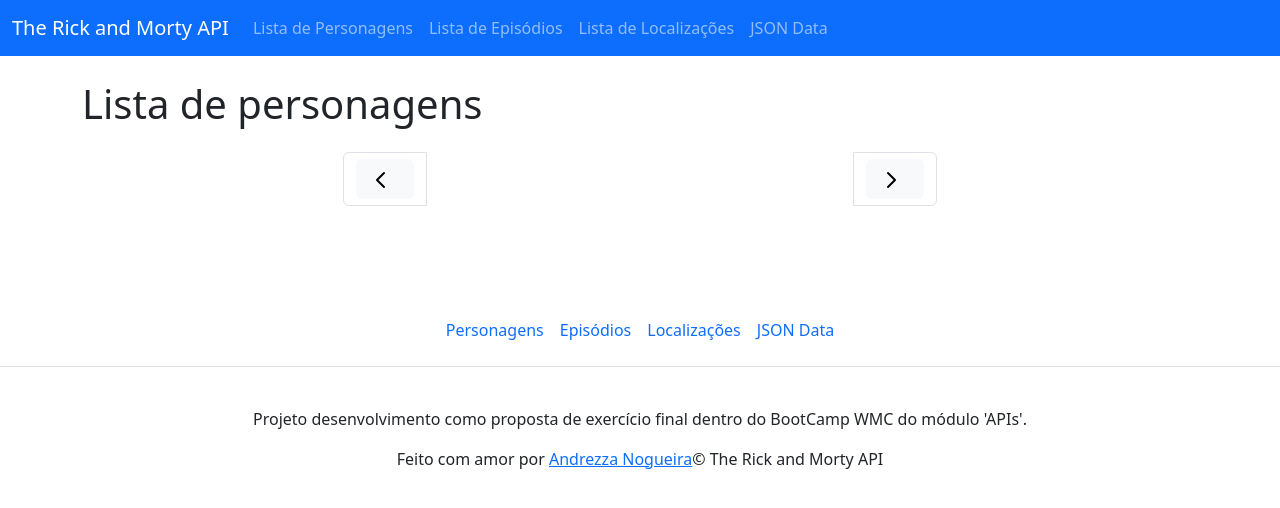
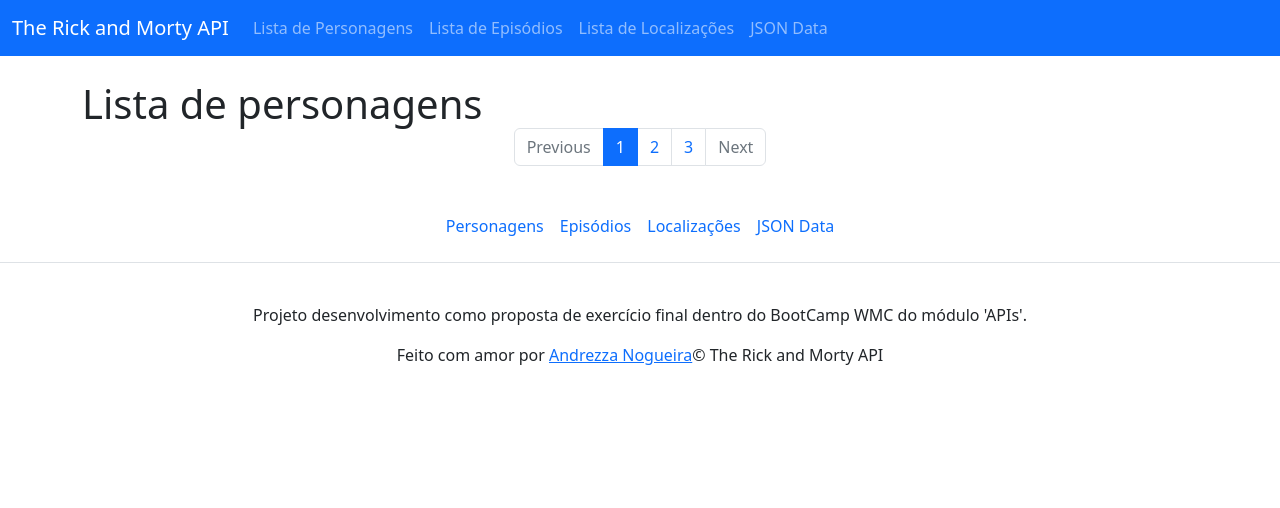
Before and after one commit to Andiichi/Desafio_API_Rick_and_Morty, a Flask app: page /characters in a window 1280 px wide. Shown: the top 508 px of the page. Run offline with Flask 3, Linux system fonts and the light colour scheme; data that the repository does not hold is empty.

Commit message:
update: melhorias na pag characters e de episodes

```diff
--- a/app.py
+++ b/app.py
@@ -3,29 +3,44 @@ import requests, json
 
 app = Flask(__name__)
 
-
+# Redireciona para a primeira página de personagens
 @app.route('/')
 def get_page():
-    return redirect(url_for('get_list_characters_page'))
-
+    return redirect(url_for('get_list_characters_page', page=1))
 
 
 
 @app.route('/characters')
 def get_list_characters_page():
-    page_id = request.args.get('page', 1)  # Pega o número da página da query string, default 1
+    # Obtém o número da página da query string, por padrão é 1
+    page_id = request.args.get('page', 1, type=int)
+
+    # URL da API com a página solicitada
     url = f'https://rickandmortyapi.com/api/character?page={page_id}'
     response = requests.get(url)
     data_dict = response.json()
 
-    # Extraindo os dados da paginação
+    # Extraindo os dados de paginação
     next_page = data_dict['info']['next']
     prev_page = data_dict['info']['prev']
+    total_pages = data_dict['info']['pages']  # Número total de páginas
+
+    # Determinando o intervalo de páginas para exibir
+    start_page = max(page_id - 1, 1)
+    end_page = min(page_id + 2, total_pages)
+
+    # Determinando o próximo e o anterior com base no número da página atual
+    next_page_num = page_id + 1 if next_page else None
+    prev_page_num = page_id - 1 if prev_page else None
 
     return render_template('characters.html',
                            characters=data_dict['results'],
-                           next_page=next_page,
-                           prev_page=prev_page)
+                           current_page=page_id,
+                           total_pages=total_pages,
+                           next_page=next_page_num,
+                           prev_page=prev_page_num,
+                           start_page=start_page,
+                           end_page=end_page)
 
 
 
--- a/templates/characters.html
+++ b/templates/characters.html
@@ -8,66 +8,73 @@
 <div class="row row-cols-1 row-cols-md-5 g-5">
   {% for character in characters %}
   <div class="col">
-      <div class="card" >
-        <div class="card-body d-flex flex-column p-2 justify-content-md-center text-center">
+    <div class="card h-100 position-relative">
+
+      <!-- Container da imagem e do ID -->
+      <div class="position-relative">
         <img src="{{ character.image }}" class="card-img-top" alt="{{ character.name }}">
 
-          <h5 class="m-2">{{ character.name }}</h5>
+        <!-- ID do personagem no canto superior direito -->
+        <div class="position-absolute top-0 end-0 bg-primary rounded-2 fw-bold text-white p-1 opacity-50">
+          #{{ character.id }}
         </div>
-        <a href="{{ url_for('get_profile', id=character.id) }}" class="btn btn-primary">View Profile</a>
+      </div>
+      <div class="card-body d-flex flex-column p-2 justify-content-md-center text-center">
+        <h5 class="m-2 text-truncate" style="min-height: 2.5rem;">{{ character.name }}</h5>
+      </div>
+      <a href="{{ url_for('get_profile', id=character.id) }}" class="btn btn-primary mt-auto">Ver Perfil</a>
     </div>
   </div>
   {% endfor %}
+
 </div>
 
 <!-- Paginação -->
-  <nav aria-label="Page navigation" class="mt-10 p-5 ">
-    <ul class="pagination d-flex justify-content-around">
+<nav aria-label="Page navigation example" class="mt-4">
+  <ul class="pagination d-flex justify-content-center">
+
+    <!-- Botão "Previous" -->
     {% if prev_page %}
     <li class="page-item">
-        <a class="page-link" href="?page={{ prev_page.split('=')[-1] }}" aria-label="Previous">
-          <button aria-hidden="true" class="btn btn-primary">
-            <svg class="me-2" width="24" height="24" fill="none" stroke="currentColor" viewBox="0 0 24 24" xmlns="http://www.w3.org/2000/svg">
-              <path stroke-linecap="round" stroke-linejoin="round" stroke-width="2" d="M15 19l-7-7 7-7"></path>
-            </svg>
-          </button>
-        </a>
+      <a class="page-link" href="?page={{ prev_page }}">Previous</a>
     </li>
     {% else %}
     <li class="page-item disabled">
-        <a class="page-link" href="#" aria-label="Previous">
-          <button aria-hidden="true" class="btn btn-light">
-            <svg class="me-2" width="24" height="24" fill="none" stroke="currentColor" viewBox="0 0 24 24" xmlns="http://www.w3.org/2000/svg">
-              <path stroke-linecap="round" stroke-linejoin="round" stroke-width="2" d="M15 19l-7-7 7-7"></path>
-            </svg>
-
-          </button>
-        </a>
+      <a class="page-link" href="#" tabindex="-1">Previous</a>
     </li>
     {% endif %}
 
+    <!-- Exibir '...' se houver mais páginas antes do intervalo -->
+    {% if start_page > 1 %}
+    <li class="page-item disabled"><a class="page-link" href="#">...</a></li>
+    {% endif %}
+
+    <!-- Páginas numeradas com limite de 2 anteriores e 2 posteriores -->
+    {% for page_num in range(start_page, end_page + 1) %}
+    <li class="page-item {% if page_num == current_page %}active{% endif %}">
+      <a class="page-link" href="?page={{ page_num }}">{{ page_num }}</a>
+    </li>
+    {% endfor %}
+
+    <!-- Exibir '...' se houver mais páginas depois do intervalo -->
+    {% if end_page < total_pages %}
+    <li class="page-item disabled"><a class="page-link" href="#">...</a></li>
+    {% endif %}
+
+    <!-- Botão "Next" -->
     {% if next_page %}
     <li class="page-item">
-        <a class="page-link" href="?page={{ next_page.split('=')[-1] }}" aria-label="Next">
-          <button aria-hidden="true" class="btn btn-primary">
-            <svg class="me-2" width="24" height="24" fill="none" stroke="currentColor" viewBox="0 0 24 24" xmlns="http://www.w3.org/2000/svg" style="transform: rotate(180deg);">
-              <path stroke-linecap="round" stroke-linejoin="round" stroke-width="2" d="M15 19l-7-7 7-7"></path>
-            </svg>
-          </button>
-        </a>
+      <a class="page-link" href="?page={{ next_page }}">Next</a>
     </li>
     {% else %}
     <li class="page-item disabled">
-        <a class="page-link" href="#" aria-label="Next">
-          <button aria-hidden="true" class="btn btn-light">
-            <svg class="me-2" width="24" height="24" fill="none" stroke="currentColor" viewBox="0 0 24 24" xmlns="http://www.w3.org/2000/svg" style="transform: rotate(180deg);">
-              <path stroke-linecap="round" stroke-linejoin="round" stroke-width="2" d="M15 19l-7-7 7-7"></path>
-            </svg>
-          </button>
-        </a>
+      <a class="page-link" href="#" tabindex="-1">Next</a>
     </li>
     {% endif %}
   </ul>
 </nav>
 
+
+
+
 {% endblock %}
--- a/templates/layout.html
+++ b/templates/layout.html
@@ -5,8 +5,7 @@
     <meta name="viewport" content="width=device-width, initial-scale=1">
     <title>Aulas - The Rick and Morty API </title>
     <link href="https://cdn.jsdelivr.net/npm/bootstrap@5.2.3/dist/css/bootstrap.min.css" rel="stylesheet" integrity="sha384-rbsA2VBKQhggwzxH7pPCaAqO46MgnOM80zW1RWuH61DGLwZJEdK2Kadq2F9CUG65" crossorigin="anonymous">
-    <link rel="stylesheet" type="text/css" href="{{ url_for('static', filename= 'footer.css') }}"/>
-    <link rel="stylesheet" type="text/css" href="{{ url_for('static', filename= 'profile.css') }}"/>
+
   </head>
   <body>
 
@@ -19,11 +18,12 @@
 
     {% include "footer.html" %}
 
- <!-- Bootstrap JS and dependencies -->
- <script src="https://cdn.jsdelivr.net/npm/bootstrap@5.3.0/dist/js/bootstrap.bundle.min.js"></script>
- <script src="{{ url_for('static', filename='script.js') }}"></script>
+
  {% block scripts %}{% endblock %}
 
   </body>
 
+<script src="https://cdn.jsdelivr.net/npm/@popperjs/core@2.11.6/dist/umd/popper.min.js" integrity="sha384-oBqDVmMz9ATKxIep9tiCxS/Z9fNfEXiDAYTujMAeBAsjFuCZSmKbSSUnQlmh/jp3" crossorigin="anonymous"></script>
+<script src="https://cdn.jsdelivr.net/npm/bootstrap@5.2.3/dist/js/bootstrap.min.js" integrity="sha384-cuYeSxntonz0PPNlHhBs68uyIAVpIIOZZ5JqeqvYYIcEL727kskC66kF92t6Xl2V" crossorigin="anonymous"></script>
+
 </html>
--- a/templates/nav.html
+++ b/templates/nav.html
@@ -12,6 +12,7 @@
       <div class="collapse navbar-collapse" id="navbarNav">
         <ul class="navbar-nav me-auto mb-2 mb-lg-0">
           <li class="nav-item">
+
             <a class="nav-link" aria-current="page" href="/">Lista de Personagens</a>
           </li>
           <li class="nav-item">
```
Also changed, not shown: templates/episodes.html (+19 -15 lines), templates/profile.html (+24 -32 lines). Lines whose indentation alone changed are shown as unchanged.
